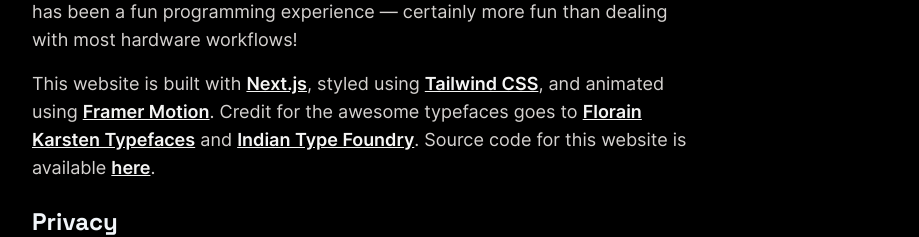
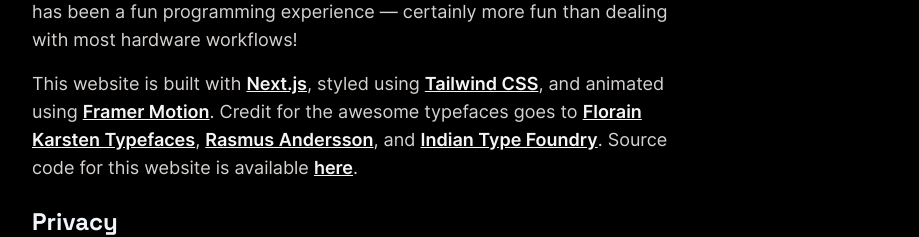
Before and after one commit to 0xSK/0xSK.io, a Next.js app: page / in a window 1280 px wide. Shown: the part 2052-2289 px from the top of the page, without its empty margins (56-975 px from the left). Built offline with nearby package versions, Linux system fonts and the light colour scheme.

Commit message:
Credited Ramsus for Inter typeface

```diff
--- a/pages/index.tsx
+++ b/pages/index.tsx
@@ -121,8 +121,8 @@
       Credit for the awesome typefaces goes to{' '}
       <ExtLink href="https://fonts.floriankarsten.com/">
         Florain Karsten Typefaces
-      </ExtLink>{' '}
-      and{' '}
+      </ExtLink>
+      , <ExtLink href="https://rsms.me">Rasmus Andersson</ExtLink>, and{' '}
       <ExtLink href="https://indiantypefoundry.com/">
         Indian Type Foundry
       </ExtLink>
@@ -219,10 +219,8 @@
       Telegram:{' '}
       <ExtLink href="https://t.me/shreyaskishore">@shreyaskishore</ExtLink>{' '}
       <br />
-      Matrix: <ExtLink href="https://matrix.to/#/@i:0xsk.io">
-        @i:0xSK.io
-      </ExtLink>{' '}
-      <br />
+      Matrix:{' '}
+      <ExtLink href="https://matrix.to/#/@i:0xsk.io">@i:0xSK.io</ExtLink> <br />
       Email: <ExtLink href="mailto:i@0xsk.io">i@0xsk.io</ExtLink> <br />
       Twitter: <ExtLink href="https://twitter.com/_0xsk">@_0xsk</ExtLink> <br />
       Messenger: <ExtLink href="https://m.me/00xsk">@00xsk</ExtLink> <br />
```
